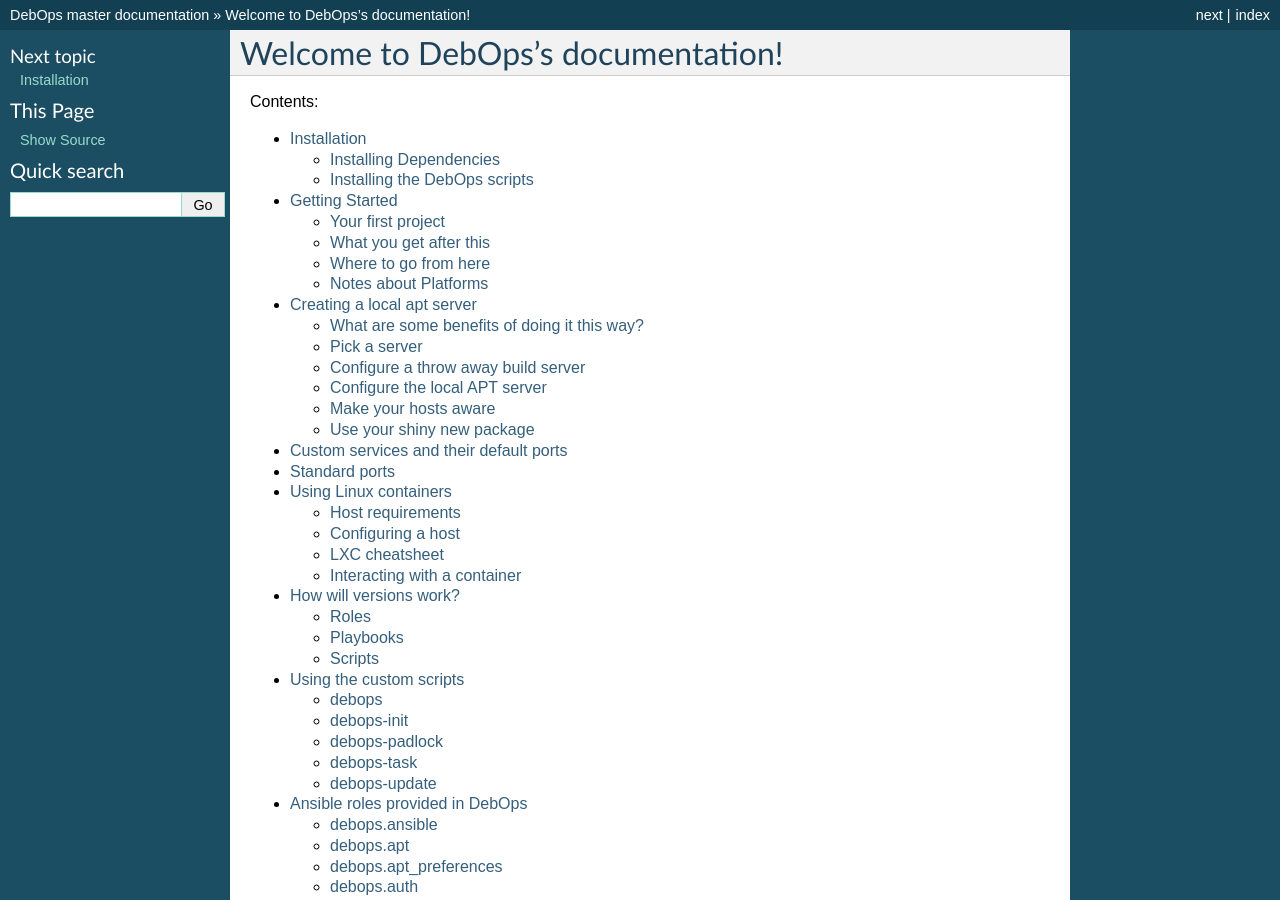
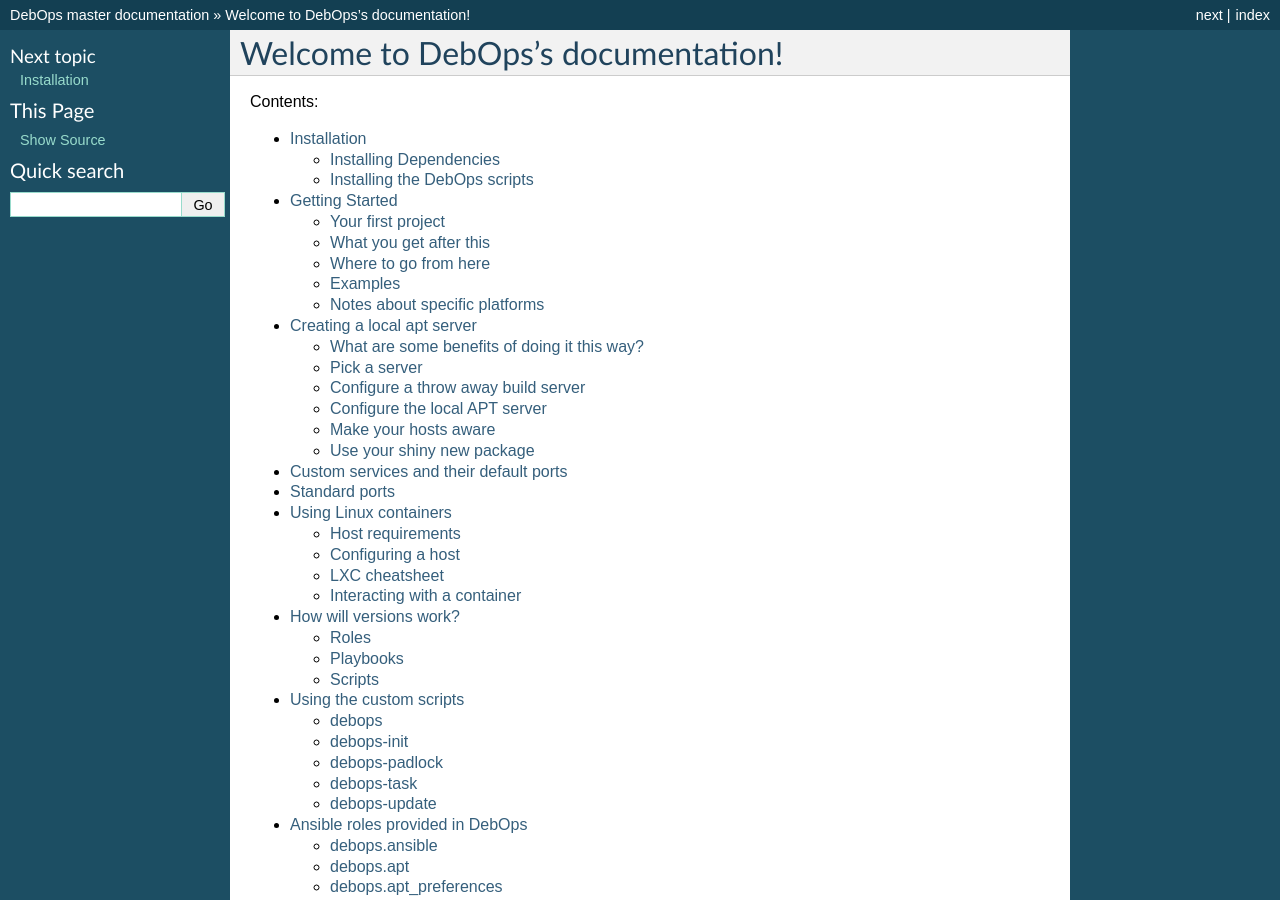
Before and after one commit to debops/docs, a Sphinx documentation site: the page built from docs/index.rst, in a window 1280 px wide and 900 px high. Built offline with Sphinx 7.4.7, drawn with Linux system fonts in a browser that asks for light colours.

Commit message:
Change some headings in "getting started" page.

```diff
--- a/docs/getting-started.rst
+++ b/docs/getting-started.rst
@@ -72,8 +72,11 @@
 you like. To make install some software just add the host into the
 resp. group and add some configuration options.
 
-Example: Etherpad
-~~~~~~~~~~~~~~~~~~~~~~
+Examples
+^^^^^^^^^^^^^^
+
+Setting up Etherpad quickly
+~~~~~~~~~~~~~~~~~~~~~~~~~~~~~
 
 * ``ansible/inventory/hosts``::
 
@@ -101,8 +104,8 @@
 
 
 
-Notes about Platforms
-^^^^^^^^^^^^^^^^^^^^^^^
+Notes about specific platforms
+^^^^^^^^^^^^^^^^^^^^^^^^^^^^^^^^
 
 If you need additional configuration for a platform, we suggest
 putting this into a ``group_vars``-file and put the affected systems
```
